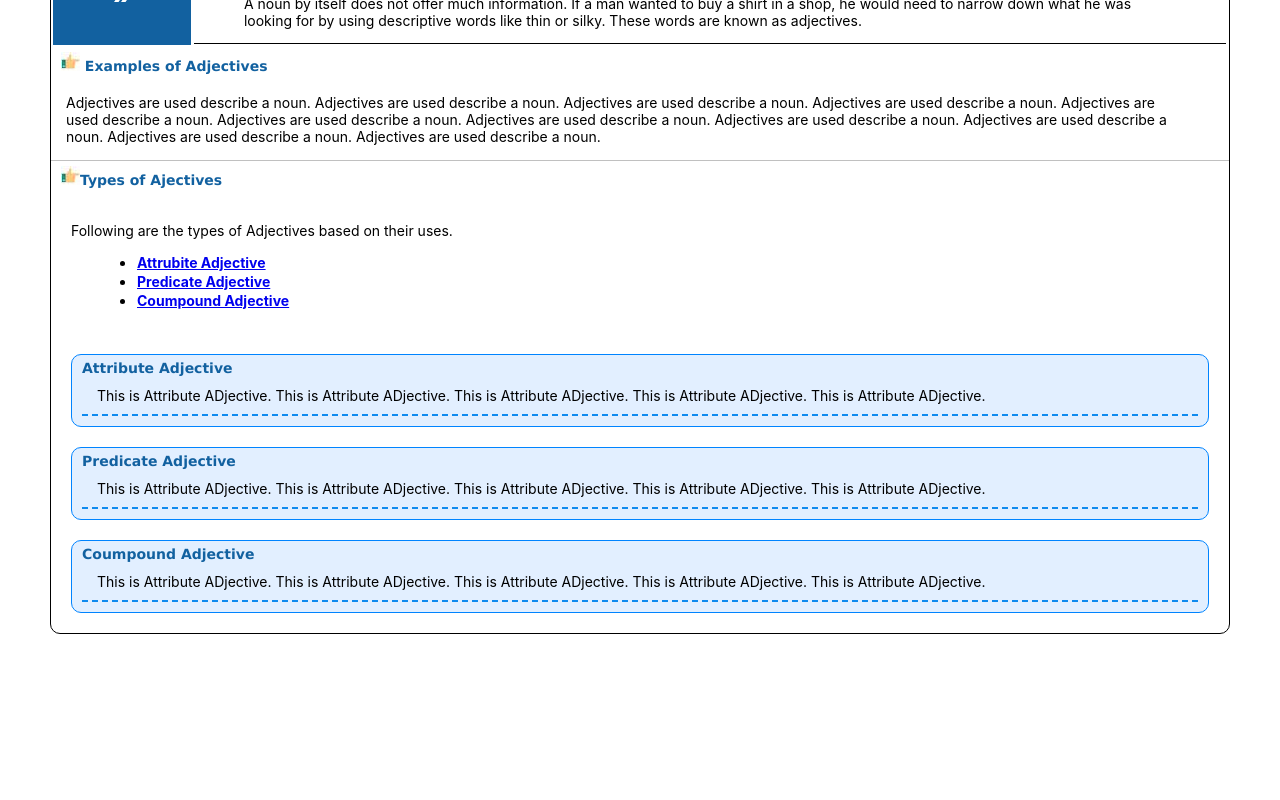
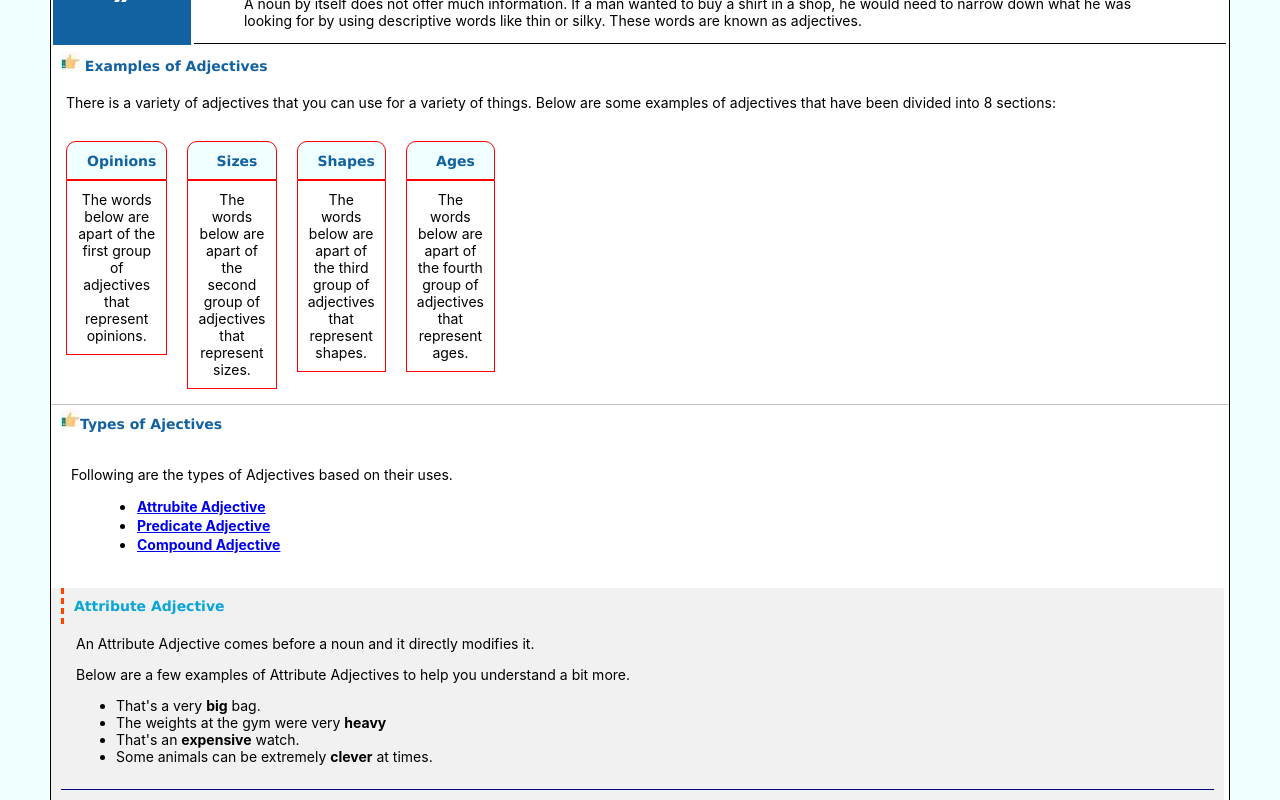
Before and after one commit to ktushar19Git/EnglishApp, a React (Create React App) app: page /Adjectives in a window 1280 px wide. Shown: the part 340-1140 px from the top of the page. Before the commit the page ends 994 px from the top, so only its background shows below. Built offline with nearby package versions, Linux system fonts and the light colour scheme.

Commit message:
latest changes

```diff
--- a/src/App.css
+++ b/src/App.css
@@ -2,6 +2,7 @@
   text-align: center;
   font-family: -apple-system, BlinkMacSystemFont, 'Segoe UI', Roboto, Oxygen, Ubuntu, Cantarell, 'Open Sans', 'Helvetica Neue', sans-serif;
   font-size: 14px;
+  background-color: azure;
 }
 
 .App-logo {
@@ -459,3 +460,17 @@
   color: white;
   font-weight: bolder;
 }
+.adj_desc{
+  color: black;
+  background-color: transparent;
+  border-top: transparent solid 1px;
+  margin: 10px;
+  text-align: left;
+  padding-left: 15px;
+  padding-right: 50px;
+  padding-bottom: 10px;
+  border-bottom: solid navy 1px;
+}
+.adj_desc ul li span{
+  font-weight: bold;
+}
--- a/src/CSS/divs.css
+++ b/src/CSS/divs.css
@@ -29,3 +29,20 @@
   font-weight: bold;
   color: black;
 }
+.back_section
+{
+  background-color: lavenderblush;
+  border: solid rgb(252, 141, 252) 1px;
+  border-radius: 10px;
+}
+.brg_div
+{
+  margin-left: 0px;
+  margin-right: 5px;
+  margin-bottom: 10px;
+  padding: 0px;
+  background-color:rgb(241, 241, 241);
+}
+.brg_div span{
+  font-weight: bold;
+}
--- a/src/CSS/headings.css
+++ b/src/CSS/headings.css
@@ -38,3 +38,20 @@
   margin-left: 0px;
   border-bottom: solid 1px black;
 }
+.adj_head
+{
+  text-align: left;
+  color: #08a5da;
+  font-family:Verdana, Geneva, Tahoma, sans-serif;
+  margin-left: 10px;
+  font-weight: bolder;
+  background-color: transparent;
+  margin-top: 5px;
+  margin-bottom: 5px;
+  border-left: orangered dashed 3px;
+  padding: 10px;
+}
+.adj_head:hover{
+  color: orangered;
+  border-left : #08a5da dashed 3px;
+}
--- a/src/CSS/list.css
+++ b/src/CSS/list.css
@@ -500,3 +500,58 @@
     list-style-type: none;
     margin: 0px;
 }
+
+
+.example_list_div
+{
+    margin:0px;
+    width: 320px;
+
+
+}
+.example_list_div ul
+{
+    margin: 0px;
+    padding: 5px;
+    list-style-type: none;
+    display: inline-flex;
+}
+.example_list_div ul li
+{
+    margin: 0px;
+    padding: 10px;
+}
+.example_list_div ul li div:first-child
+{
+    margin: 0px;
+    padding: 10px;
+    background-color: azure;
+    border: red solid 1px;
+    border-top-left-radius: 10px;
+    border-top-right-radius: 10px;
+
+
+}
+.example_list_div ul li div span
+{
+    text-align: left;
+  color: #1261A0 ;
+  font-family:Verdana, Geneva, Tahoma, sans-serif;
+  margin-left: 10px;
+  font-weight: bolder;
+  background-color: transparent;
+  margin-top: 5px;
+  margin-bottom: 5px;
+
+}
+.example_list_div ul li div span:hover
+{
+    color:orangered;
+
+}
+.example_list_div ul li div:last-child
+{
+
+    border: red solid 1px;
+    padding: 10px;
+}
--- a/src/Components/PartsOfSpeech/Adjective/AdjectiveExamples.js
+++ b/src/Components/PartsOfSpeech/Adjective/AdjectiveExamples.js
@@ -13,8 +13,48 @@ function AdjectiveExamples()
                <img src={headingbullet}></img> Examples of Adjectives
             </div>
             <div class="Content_desc">
-                <p>Adjectives are used describe a noun. Adjectives are used describe a noun. Adjectives are used describe a noun. Adjectives are used describe a noun. Adjectives are used describe a noun. Adjectives are used describe a noun. Adjectives are used describe a noun. Adjectives are used describe a noun. Adjectives are used describe a noun. Adjectives are used describe a noun. Adjectives are used describe a noun. </p>
+                <p>There is a variety of adjectives that you can use for a variety of things. Below are some examples of adjectives that have been divided into 8 sections: </p>
             </div>
+
+        <div class="example_list_div">
+            <ul >
+                <li>
+                    <div>
+                        <span>Opinions</span>
+                    </div>
+                    <div>
+                        The words below are apart of the first group of adjectives that represent opinions.
+                    </div>
+                </li>
+
+                <li>
+                <div>
+                    <span>Sizes</span>
+                </div>
+                <div>
+                        The words below are apart of the second group of adjectives that represent sizes.
+                </div>
+                </li>
+
+                <li>
+                <div>
+                    <span>Shapes</span>
+                </div>
+                <div>
+                        The words below are apart of the third group of adjectives that represent shapes.
+                    </div>
+                </li>
+
+                <li>
+                <div>
+                    <span>Ages</span>
+                </div>
+                <div>
+                        The words below are apart of the fourth group of adjectives that represent ages.
+                    </div>
+                </li>
+            </ul>
+        </div>
 
 
 
--- a/src/Components/PartsOfSpeech/Adjective/AdjectiveTypes.js
+++ b/src/Components/PartsOfSpeech/Adjective/AdjectiveTypes.js
@@ -26,36 +26,60 @@ function AdjectiveTypes() {
                         <a href="#PrdAdj">Predicate Adjective</a>
                     </li>
                     <li>
-                        <a href="#CompAdj">Coumpound Adjective</a>
+                        <a href="#CompAdj">Compound Adjective</a>
                     </li>
 
                 </ul>
             </div>
 
-            <div id="AttrAdj" class="MarginNormal">
-                <div class="label-sub-heading">
+        <div class="brg_div">
+            <div id="AttrAdj">
+                <div class="adj_head">
                     Attribute Adjective
                 </div>
-                <div class="Content_sub_desc">
-                                This is Attribute ADjective. This is Attribute ADjective. This is Attribute ADjective. This is Attribute ADjective. This is Attribute ADjective.
+                <div class="adj_desc">
+                    An Attribute Adjective comes before a noun and it directly modifies it.
+                    <p>Below are a few examples of Attribute Adjectives to help you understand a bit more.</p>
+                    <ul>
+                        <li>That's a very <span>big</span> bag.</li>
+                        <li>The weights at the gym were very <span>heavy</span></li>
+                        <li>That's an <span>expensive</span> watch.</li>
+                        <li>Some animals can be extremely <span>clever</span> at times.</li>
+                    </ul>
                 </div>
             </div>
-            <div id="PrdAdj" class="MarginNormal">
-                <div class="label-sub-heading">
+            <div id="Prdadj">
+                <div class="adj_head">
                     Predicate Adjective
                 </div>
-                <div class="Content_sub_desc">
-                                This is Attribute ADjective. This is Attribute ADjective. This is Attribute ADjective. This is Attribute ADjective. This is Attribute ADjective.
+                <div class="adj_desc">
+                    A predicate adjective follows a linking verb and it takes the subject in the sentence and then modifies it. Once it is modified,
+                    the subject will have a description about its appearance or condition.
+                    <p>Below are a few examples of Attribute Adjectives to help you understand a bit more.</p>
+                    <ul>
+                        <li>That TV show was <span>hilarious</span>.</li>
+                        <li>The wall is <span>purple</span>.</li>
+                        <li>That's an <span>expensive</span> watch.</li>
+                        <li>This trip will be <span>risky</span>.</li>
+                    </ul>
                 </div>
             </div>
-            <div id="CompAdj" class="MarginNormal">
-                <div class="label-sub-heading">
-                    Coumpound Adjective
+            <div id="CompAdj">
+                <div class="adj_head">
+                    Compound Adjective
                 </div>
-                <div class="Content_sub_desc">
-                                This is Attribute ADjective. This is Attribute ADjective. This is Attribute ADjective. This is Attribute ADjective. This is Attribute ADjective.
+                <div class="adj_desc">
+                    An Attribute Adjective comes before a noun and it directly modifies it.
+                    <p>Below are a few examples of Attribute Adjectives to help you understand a bit more.</p>
+                    <ul>
+                        <li>That's a very <span>big</span> bag.</li>
+                        <li>The weights at the gym were very <span>heavy</span></li>
+                        <li>That's an <span>expensive</span> watch.</li>
+                        <li>Some animals can be extremely <span>clever</span> at times.</li>
+                    </ul>
                 </div>
             </div>
+        </div>
 
         </div>
 
--- a/src/Components/PartsOfSpeech/Noun/NounTypes.js
+++ b/src/Components/PartsOfSpeech/Noun/NounTypes.js
@@ -25,14 +25,15 @@ function NounTypes() {
                 <div class="list_div">
                     <p>As you can see, Below are the types of Nouns based on their uses"</p>
                     <ul class="un_ordered_list">
-                        <li>
-                            <a href="#PropNoun">Proper Nouns</a>
-                        </li>
+
                         <li>
                             <a href="#ComNoun">Common Nouns</a>
                         </li>
                         <li>
                             <a href="#ConcreteNoun">Concrete Nouns</a>
+                        </li>
+                        <li>
+                            <a href="#PropNoun">Proper Nouns</a>
                         </li>
                         <li>
                             <a href="#AbsNoun">Abstaract Nouns</a>
```
Also changed, not shown: 1 other file (tests, documents, lock files or other folders).
